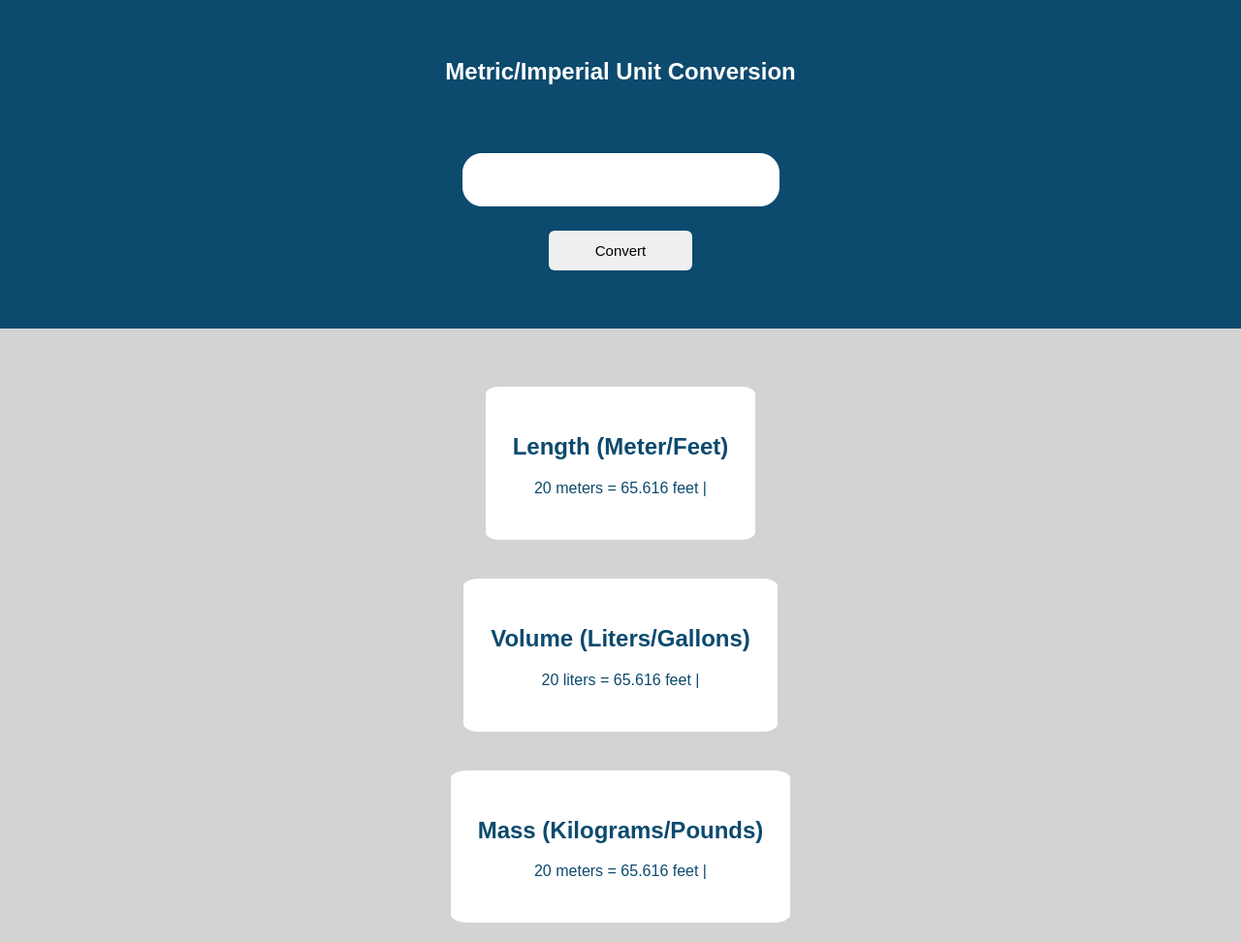
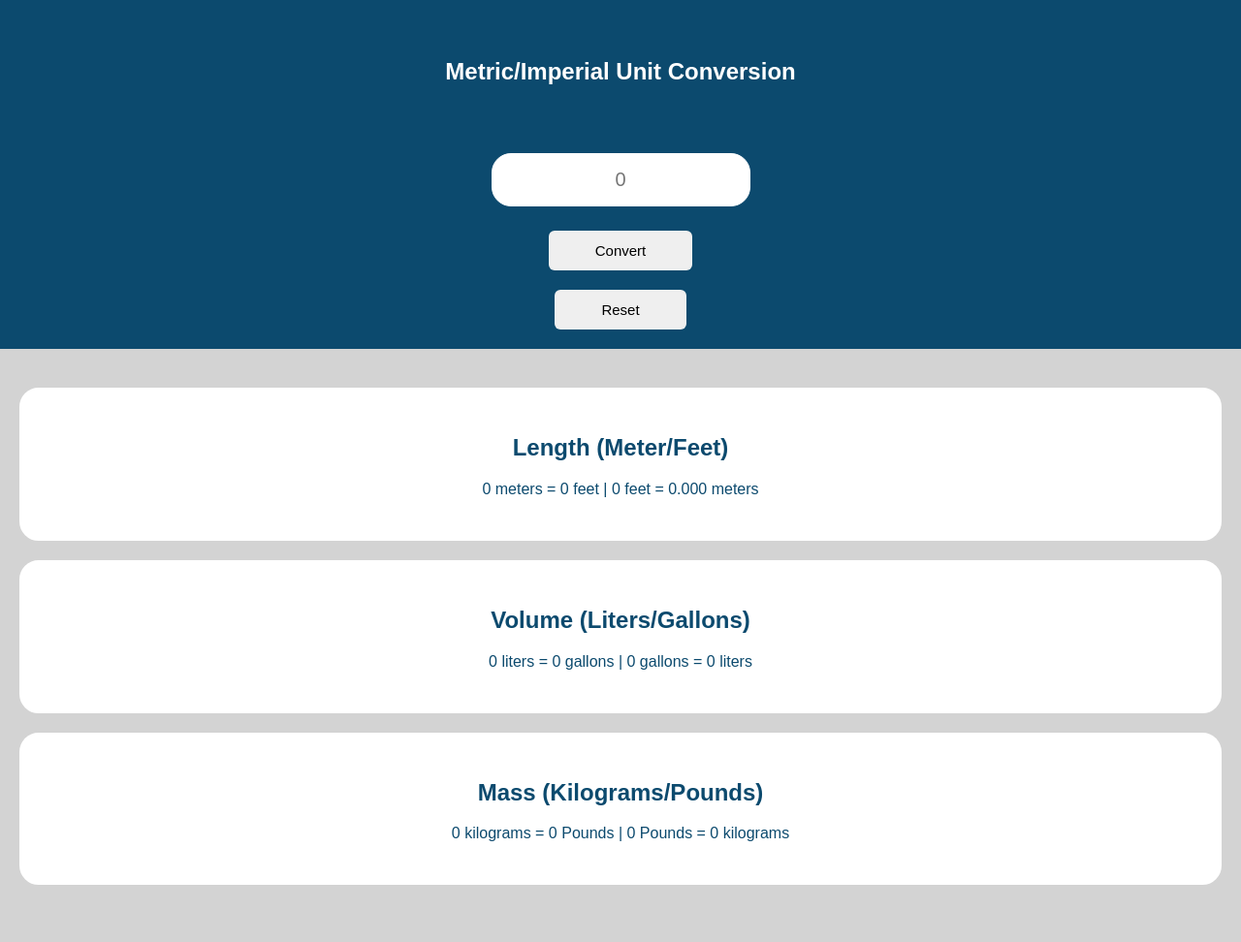
Before and after one commit to cforcliffs/Unit-Converter, a plain HTML site: page index.html in a window 1280 px wide. Shown: the whole page at 97% size. After the commit the page ends 933 px from the top, so only its background shows below. Drawn offline with Linux system fonts and the light colour scheme.

Commit message:
version2

```diff
--- a/index.html
+++ b/index.html
@@ -11,29 +11,36 @@
 <!-- Converting the number -->
             <section class="convert-section">
                     <h1>Metric/Imperial Unit Conversion</h1>
-                    <input id="input-el" type="number"></input>
-                    <button class="convert-btn">Convert</button>
+                    <input id="input-el" type="text" placeholder="0"></input>
+                    <button id="convert-btn">Convert</button>
+
+                    <!-- resetting the number -->
+
+                    <button id="reset-btn">Reset</button>
             </section>
+
+
+
 
 <!-- Results of the conversion -->
 
             <section class="LVM-section">
-                <div class="Length">
+                <div id="Length">
                     <h1>Length (Meter/Feet)</h1>
-                    <p>20 meters = 65.616 feet | </p>
+                   <p id="length-el">0 meters = 0 feet | 0 feet = 0.000 meters</p>
                 </div>
-                        <div class="Volume">
+                        <div id="Volume">
                             <h1>Volume (Liters/Gallons)</h1>
-                            <p id>20 liters = 65.616 feet | </p>
+                            <p id = "volume-el">0 liters = 0 gallons | 0 gallons = 0 liters </p>
                         </div>
-                                <div class="Mass">
+                                <div id="Mass">
                                     <h1>Mass (Kilograms/Pounds)</h1>
-                                    <p>20 meters = 65.616 feet | </p>
+                                    <p id="mass-el">0 kilograms = 0 Pounds | 0 Pounds = 0 kilograms </p>
                                 </div>
 
 
 
         </section>
-
+<script src="index.js"></script>
 </body>
 </html>
--- a/index.js
+++ b/index.js
@@ -1,18 +1,25 @@
 /*
-1 meter = 3.281 feet
+
 1 liter = 0.264 gallon
 1 kilogram = 2.204 pound
 */
 
-let myConversion = []
+// measurements//
 
-const length = document.getElementById("Length")
-const volume = document.getElementById("Volume")
-const mass = document.getElementById("Mass")
+const meterToFeet = 3.281
+const litertoGallon = 0.264
+const kilogramtoPound = 2.204
+
+
+
+let convertBtn = document.getElementById("convert-btn")
+let resetBtn = document.getElementById("reset-btn")
 
 let inputEl = document.getElementById("input-el")
 
-const convertBtn = document.getElemenntById("convert-btn")
+let lengthEl = document.getElementById("length-el")
+let volumeEl = document.getElementById("volume-el")
+let massEl = document.getElementById("mass-el")
 
 
 
@@ -22,21 +29,30 @@ const convertBtn = document.getElemenntById("convert-btn")
 
     convertBtn.addEventListener("click", function(){
 
-        inputEl = ""
 
+    let baseValue = inputEl.value
+    lengthEl.textContent = `${baseValue} meters = ${baseValue * meterToFeet} feet | ${baseValue * meterToFeet} feet = ${baseValue} meters  `
+
+    volumeEl.textContent = `${baseValue} liters = ${baseValue * litertoGallon } feet | ${baseValue * litertoGallon } feet  = ${baseValue} liters `
+
+    massEl.textContent = `${baseValue} kilograms = ${baseValue * kilogramtoPound} feet | ${baseValue * kilogramtoPound} feet = ${baseValue} kilograms   `
 
     })
 
 
 
 
+    resetBtn.addEventListener("click", function(){
+
+   inputEl.value = ""
 
 
-//change the paragraphs acordiningly
+   lengthEl.textContent = `0 meters = 0 feet | 0 feet = 0 meters  `
 
-function convert(){
+   volumeEl.textContent = `0 liters = 0 gallons | 0 gallons  = 0 liters `
+
+   massEl.textContent = `0 kilograms = 0 pounds| 0 pounds = 0 kilograms   `
 
 
 
-
-    }
+    })
--- a/styles.css
+++ b/styles.css
@@ -5,6 +5,13 @@ body{
     color: white;
 }
 
+
+/* phone version only */
+
+@media (max-width: 430px){
+
+
+/* Top section with convert button and reset buttton */
 .convert-section{
 
     display: flex;
@@ -38,10 +45,12 @@ body{
 
     font-size: 15px;
     padding: 12px 48px;
-    margin-bottom: 60px;
+    margin-bottom: 20px;
     border: none;
     border-radius: 6px;
 }
+
+
 
 button:hover{
 
@@ -49,10 +58,17 @@ button:hover{
     background-color: rgb(177, 166, 166);
 }
 
+
+
+
+
+/* Length, volume and mass section  */
+
+
 .LVM-section{
     margin-top: 40px;
-    display: flex;
-    justify-content: top;
+    display: block;
+    justify-content: ce;
     align-items: center;
     flex-direction: column;
 
@@ -60,10 +76,15 @@ button:hover{
 
 div{
     border: 3px solid white ;
-    border-radius: 5%;
+    border-radius: 25px;
 }
 
-.Length{
+
+
+
+/* the same design for each box */
+
+#Length{
 
     padding: 25px;
     color: #0C4A6E;
@@ -72,7 +93,7 @@ div{
     background-color: white;
 }
 
-.Volume{
+#Volume{
 
     padding: 25px;
     color: #0C4A6E;
@@ -81,7 +102,7 @@ div{
     background-color: white;
 }
 
-.Mass{
+#Mass{
 
     padding: 25px;
     color: #0C4A6E;
@@ -89,3 +110,120 @@ div{
     text-align: center;
     background-color: white;
 }
+
+
+}
+
+
+/* PHONE VERSION ENDS HERE */
+
+
+
+
+
+
+/* COMPUTER VERSION SIZING */
+
+@media (min-width: 431px){
+
+/* Top section with convert button and reset buttton */
+.convert-section{
+
+    display: flex;
+    justify-content: top;
+    align-items: center;
+    flex-direction: column;
+    background-color: #0C4A6E;
+
+}
+
+.convert-section h1{
+
+    margin: 60px;
+    text-align: center;
+}
+
+
+
+.convert-section input{
+
+    font-size: 20px;
+    text-align: center;
+    border: 1px solid white;
+    border-radius: 20px;
+    padding: 15px 0px;
+    margin-top: 10px;
+    margin-bottom: 25px;
+}
+
+.convert-section button{
+
+    font-size: 15px;
+    padding: 12px 48px;
+    margin-bottom: 20px;
+    border: none;
+    border-radius: 6px;
+}
+
+
+
+button:hover{
+
+    color: blueviolet;
+    background-color: rgb(177, 166, 166);
+}
+
+
+
+
+
+/* Length, volume and mass section  */
+
+
+.LVM-section{
+    margin-top: 40px;
+    display: block;
+    justify-content: center;
+    align-items: center;
+    flex-direction: column;
+
+}
+
+div{
+    border: 3px solid white ;
+    border-radius: 20px;
+}
+
+
+
+
+/* the same design for each box */
+
+#Length{
+
+    padding: 25px 145px;
+    color: #0C4A6E;
+    margin: 20px;
+    text-align: center;
+    background-color: white;
+}
+
+#Volume{
+
+    padding: 25px 115px;
+    color: #0C4A6E;
+    margin: 20px;
+    text-align: center;
+    background-color: white;
+}
+
+#Mass{
+
+    padding: 25px 100px;
+    color: #0C4A6E;
+    margin: 20px;
+    text-align: center;
+    background-color: white;
+}
+
+}
```
Also changed, not shown: manifest.JSON (added).
